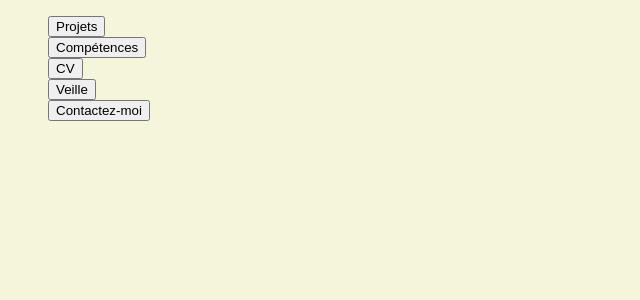
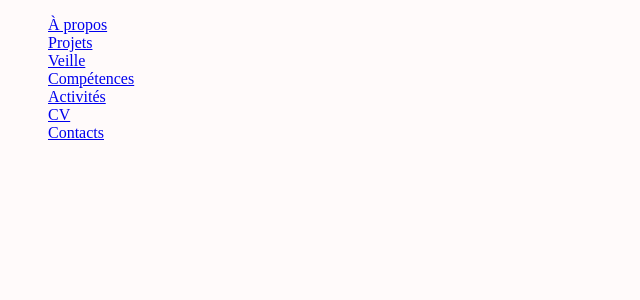
Before and after one commit to qldwin/Portfolio, a PHP site: page /HTML/index.html in a window 1280 px wide. Shown: the top 300 px of the page, without its empty margins (0-640 px from the left). Run offline with PHP 8.4, Linux system fonts and the light colour scheme.

Commit message:
change navbar

```diff
--- a/CSS/styles.css
+++ b/CSS/styles.css
@@ -1,11 +1,11 @@
 body {
-    background-color: #F5F5DC;
+    background-color: snow;
 }
 
-nav ul li{
-    list-style-type: none;
+.navbar{
+  list-style-type: none;
 }
 
-nav ul li:hover {
-    color: #555555;
+ul {
+  list-style-type: none;
 }
--- a/HTML/index.html
+++ /dev/null
@@ -1,41 +0,0 @@
-<!DOCTYPE html>
-<html lang="fr">
-    <head>
-        <meta charset="UTF-8" />
-        <meta name="viewport" content="width=device-width, initial-scale=1.0" />
-        <title>Portfolio ━━ Aldwin WEBER</title>
-        <link rel="icon" type="image/x-icon" href="https://images.vexels.com/media/users/3/205472/isolated/preview/62c3ddcae4b835271eb633cb80c8c797-planet-mars-illustration.png" />
-        <link rel="stylesheet" href="/CSS/styles.css" />
-    </head>
-    <body>
-        <nav class="navbar">
-            <ul>
-                <li>
-                    <a class="title-navbar" href="#">
-                        <button type="button" class="button-navbar">Projets</button>
-                    </a>
-                </li>
-                <li>
-                    <a class="title-navbar">
-                        <button type="button" class="button-navbar">Compétences</button>
-                    </a>
-                </li>
-                <li>
-                    <a class="title-navbar">
-                        <button type="button" class="button-navbar">CV</button>
-                    </a>
-                </li>
-                <li>
-                    <a class="title-navbar">
-                        <button type="button" class="button-navbar">Veille</button>
-                    </a>
-                </li>
-                <li>
-                    <a class="title-navbar">
-                        <button type="button" class="button-navbar">Contactez-moi</button>
-                    </a>
-                </li>
-            </ul>
-        </nav>
-    </body>
-</html>
--- /dev/null
+++ b/index.html
@@ -0,0 +1,39 @@
+<!DOCTYPE html>
+<html lang="fr">
+    <head>
+        <meta charset="UTF-8" />
+        <meta name="viewport" content="width=device-width, initial-scale=1.0" />
+        <title>Portfolio ━━ Aldwin WEBER</title>
+        <link rel="icon" type="image/x-icon" href="https://images.vexels.com/media/users/3/205472/isolated/preview/62c3ddcae4b835271eb633cb80c8c797-planet-mars-illustration.png" />
+        <link rel="stylesheet" href="/CSS/styles.css" />
+        <link rel="stylesheet" href="/scss/navbar.scss">
+    </head>
+    <body>
+        <nav class="navbar">
+            <ul class="navbar__menu">
+              <li class="navbar__item">
+                <a href="#" class="navbar__link"><i data-feather="home"></i><span>À propos</span></a>
+              </li>
+              <li class="navbar__item">
+                <a href="#" class="navbar__link"><i data-feather="message-square"></i><span>Projets</span></a>
+              </li>
+              <li class="navbar__item">
+                <a href="#" class="navbar__link"><i data-feather="users"></i><span>Veille</span></a>
+              </li>
+              <li class="navbar__item">
+                <a href="#" class="navbar__link"><i data-feather="folder"></i><span>Compétences</span></a>
+              </li>
+              <li class="navbar__item">
+                <a href="#" class="navbar__link"><i data-feather="archive"></i><span>Activités</span></a>
+              </li>
+              <li class="navbar__item">
+                <a href="#" class="navbar__link"><i data-feather="help-circle"></i><span>CV</span></a>
+              </li>
+              <li class="navbar__item">
+                <a href="#" class="navbar__link"><i data-feather="settings"></i><span>Contacts</span></a>
+              </li>
+            </ul>
+          </nav>
+    </body>
+    <script type="text/javascript" src="/JS/navbar.js"></script>
+</html>
```
Also changed, not shown: JS/main.js (added), JS/navbar.js (added).
